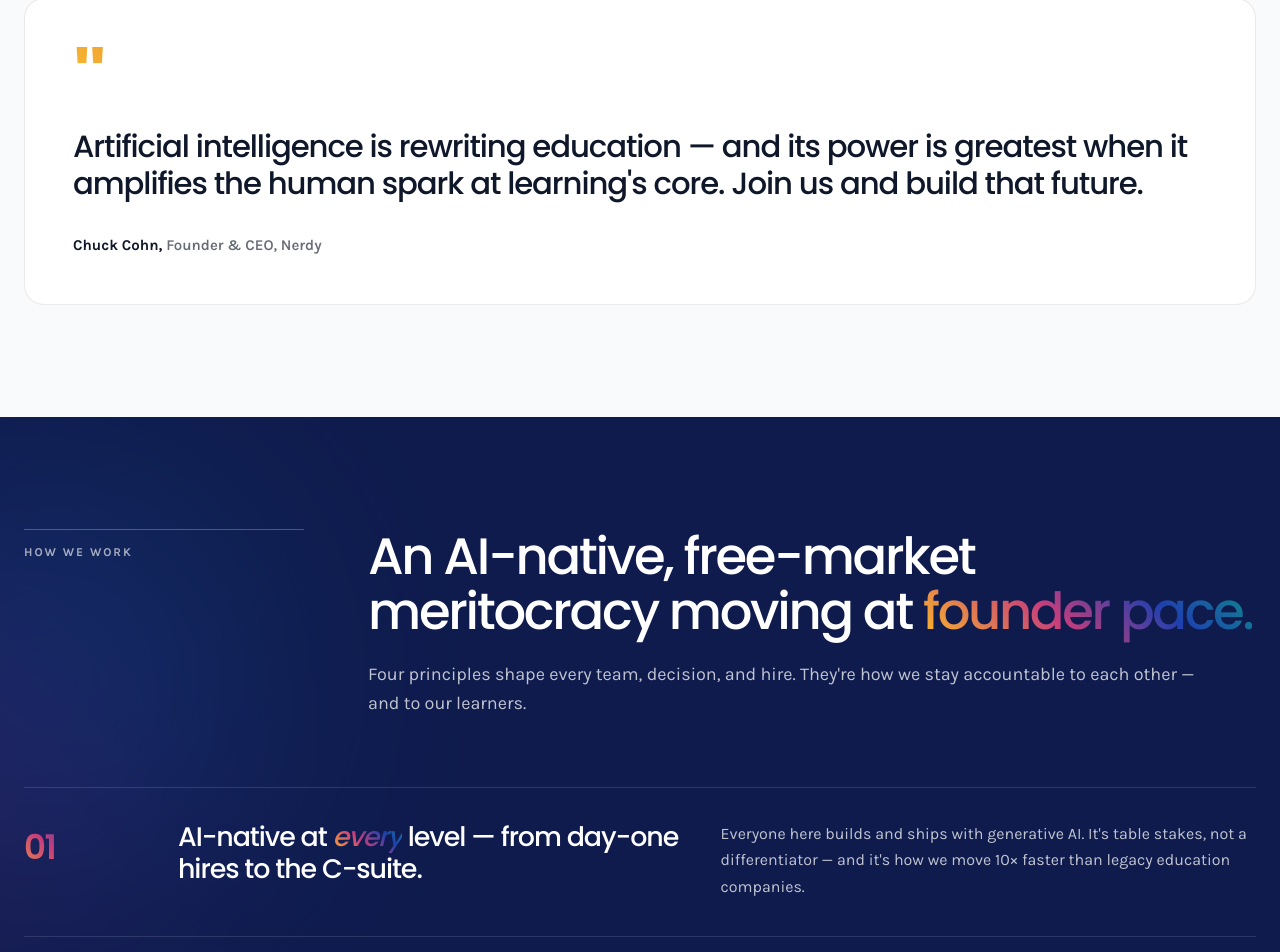
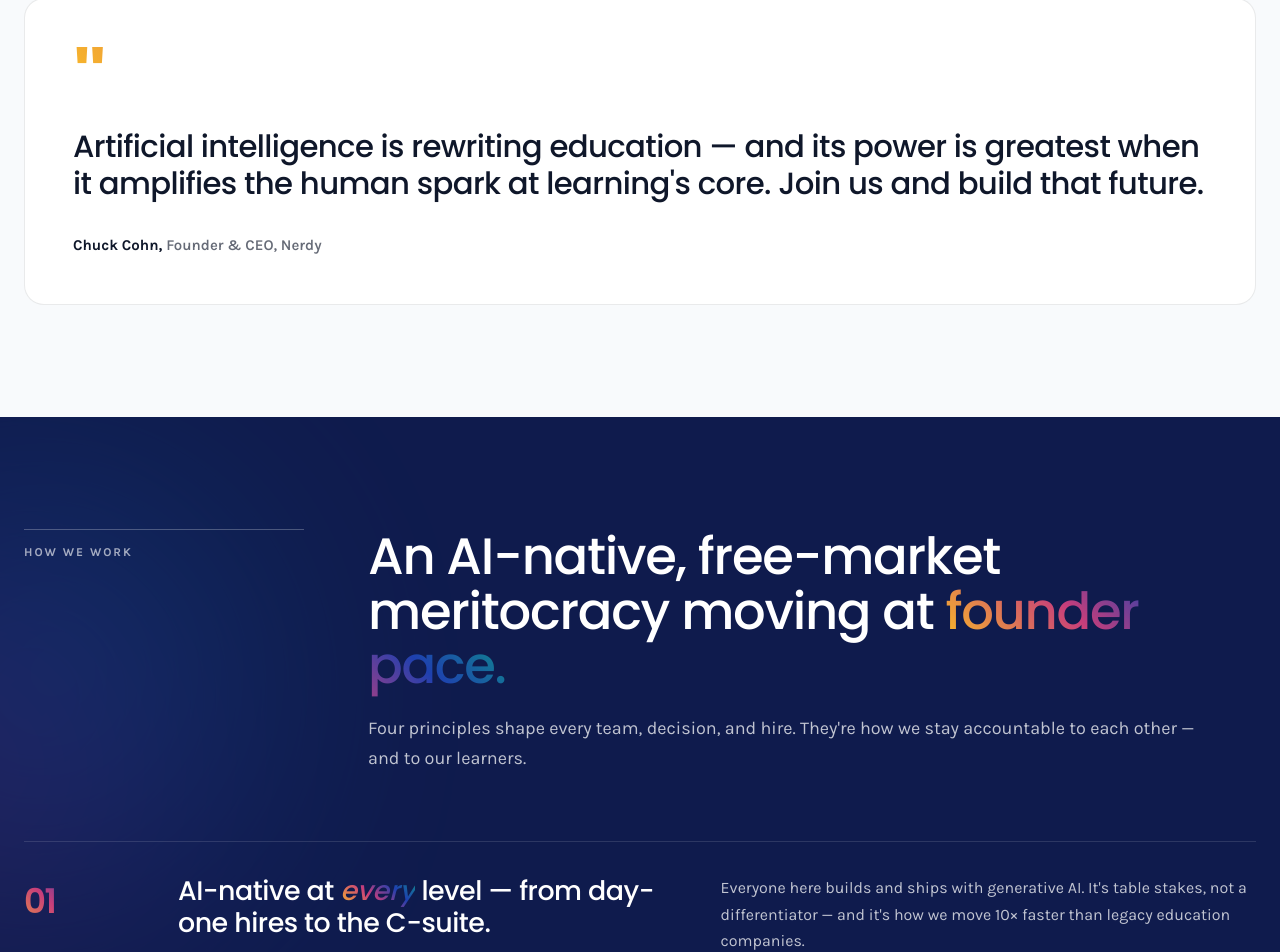
Before and after one commit to Kmembrillo/Nerdy-Careers-Site, a Next.js app: page / in a window 1280 px wide. Shown: the part 1540-2492 px from the top of the page. Built offline with nearby package versions, Linux system fonts and the light colour scheme.

Commit message:
Refine careers page typography
Co-authored-by: Kimberly Membrillo <kimberly.membrillo@varsitytutors.com>

```diff
--- a/app/globals.css
+++ b/app/globals.css
@@ -107,7 +107,7 @@ button {
   font-family: "Poppins", Arial, sans-serif;
   font-size: clamp(32px, 4vw, 52px);
   font-weight: 500;
-  letter-spacing: -0.045em;
+  letter-spacing: -0.025em;
   line-height: 1.06;
   margin: 0;
 }
@@ -357,7 +357,7 @@ nav.scrolled .logo-careers {
   font-family: "Poppins", Arial, sans-serif;
   font-size: clamp(40px, 5.4vw, 76px);
   font-weight: 500;
-  letter-spacing: -0.058em;
+  letter-spacing: -0.035em;
   line-height: 0.99;
   margin: 0;
 }
@@ -691,7 +691,7 @@ nav.scrolled .logo-careers {
   font-family: "Poppins", Arial, sans-serif;
   font-size: clamp(24px, 2.4vw, 38px);
   font-weight: 500;
-  letter-spacing: -0.035em;
+  letter-spacing: -0.02em;
   line-height: 1.18;
   margin: 24px 0 0;
 }
@@ -768,7 +768,7 @@ nav.scrolled .logo-careers {
   font-family: "Poppins", Arial, sans-serif;
   font-size: clamp(23px, 2.1vw, 32px);
   font-weight: 500;
-  letter-spacing: -0.04em;
+  letter-spacing: -0.018em;
   line-height: 1.18;
   margin: 0;
 }
@@ -778,7 +778,9 @@ nav.scrolled .logo-careers {
   -webkit-background-clip: text;
   background-clip: text;
   color: transparent;
+  display: inline-block;
   font-style: italic;
+  letter-spacing: 0;
 }
 
 .principle-row p {
@@ -851,7 +853,7 @@ nav.scrolled .logo-careers {
   font-family: "Poppins", Arial, sans-serif;
   font-size: 26px;
   font-weight: 500;
-  letter-spacing: -0.04em;
+  letter-spacing: -0.02em;
   line-height: 1.18;
   margin: 0;
 }
@@ -1144,7 +1146,7 @@ nav.scrolled .logo-careers {
   font-size: 22px;
   font-weight: 500;
   gap: 10px;
-  letter-spacing: -0.03em;
+  letter-spacing: -0.015em;
   line-height: 1.2;
 }
 
@@ -1316,7 +1318,7 @@ nav.scrolled .logo-careers {
   font-family: "Poppins", Arial, sans-serif;
   font-size: clamp(34px, 4.6vw, 62px);
   font-weight: 500;
-  letter-spacing: -0.052em;
+  letter-spacing: -0.028em;
   line-height: 1.04;
   margin: 0 auto;
   max-width: 930px;
@@ -1392,7 +1394,7 @@ nav.scrolled .logo-careers {
   font-family: "Poppins", Arial, sans-serif;
   font-size: 34px;
   font-weight: 500;
-  letter-spacing: -0.04em;
+  letter-spacing: -0.02em;
   margin: 0;
 }
 
```
